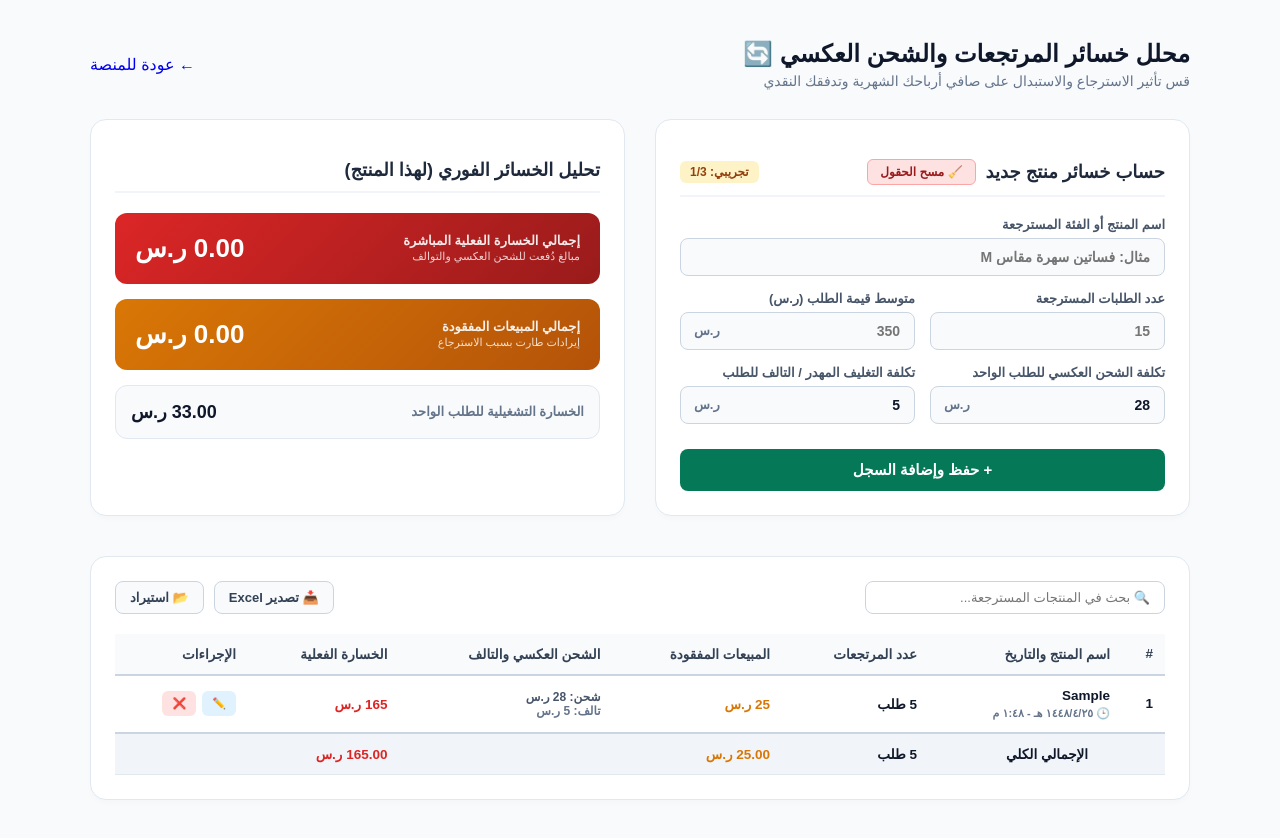
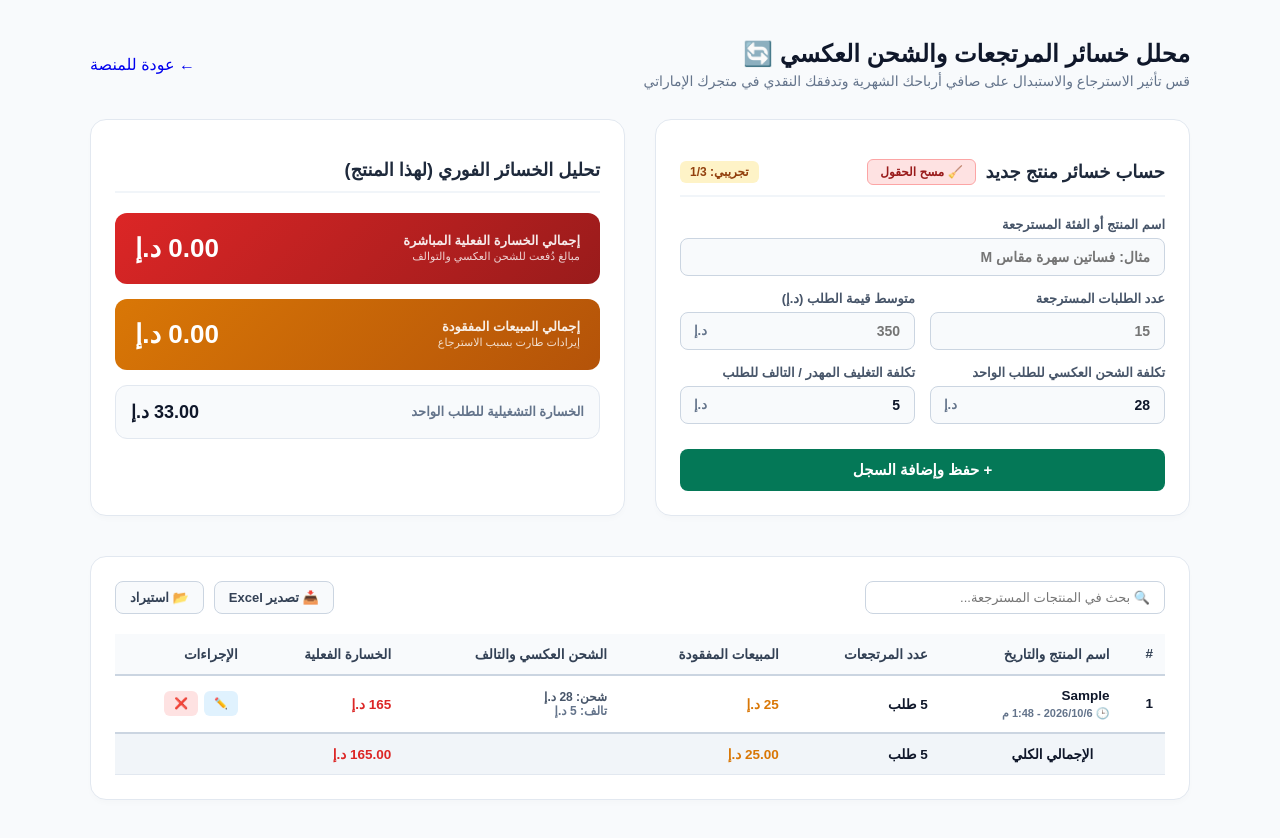
Before and after one commit to engaziasa-lang/engazia-app, a Next.js app: page /hub/ae/returns in a window 1280 px wide. Both pictures are taken after typing "Sample", "5", "5" into the empty fields and a click on the button "+ حفظ وإضافة السجل". Built offline with nearby package versions, Linux system fonts and the light colour scheme.

Commit message:
Update page.tsx

```diff
--- a/app/hub/ae/returns/page.tsx
+++ b/app/hub/ae/returns/page.tsx
@@ -10,12 +10,12 @@ interface ReturnItem {
   avgOrderValue: number;
   reverseShippingCost: number;
   damageCost: number;
-  totalLoss: number;         // الخسارة الفعلية المدفوعة (شحن + تالف)
+  totalLoss: number;       // الخسارة الفعلية المدفوعة (شحن + تالف)
   totalLostRevenue: number;  // المبيعات التي طارت
   createdAt?: string;
 }
 
-export default function ReturnsAnalyzerSA() {
+export default function ReturnsAnalyzerAE() {
   const [productName, setProductName] = useState<string>('');
   const [returnedOrders, setReturnedOrders] = useState<number | ''>('');
   const [avgOrderValue, setAvgOrderValue] = useState<number | ''>('');
@@ -29,7 +29,8 @@ export default function ReturnsAnalyzerSA() {
   const fileInputRef = useRef<HTMLInputElement>(null);
 
   useEffect(() => {
-    const saved = localStorage.getItem('seerk_returns_analysis_items');
+    // تم تغيير مفتاح التخزين لفصل بيانات الإمارات عن السعودية
+    const saved = localStorage.getItem('seerk_ae_returns_analysis_items');
     if (saved) {
       try { setItems(JSON.parse(saved)); } catch (e) { }
     }
@@ -37,7 +38,7 @@ export default function ReturnsAnalyzerSA() {
 
   const saveToLocalStorage = (newItems: ReturnItem[]) => {
     setItems(newItems);
-    localStorage.setItem('seerk_returns_analysis_items', JSON.stringify(newItems));
+    localStorage.setItem('seerk_ae_returns_analysis_items', JSON.stringify(newItems));
   };
 
   const isActivated = typeof window !== 'undefined' && !!localStorage.getItem('merchant_license_key');
@@ -74,7 +75,8 @@ export default function ReturnsAnalyzerSA() {
 
     const now = new Date();
     const timeOptions: Intl.DateTimeFormatOptions = { hour: 'numeric', minute: 'numeric', hour12: true };
-    const formattedDate = `${now.toLocaleDateString('ar-SA')} - ${now.toLocaleTimeString('ar-SA', timeOptions)}`;
+    // تعديل التوقيت ليطابق الإمارات
+    const formattedDate = `${now.toLocaleDateString('ar-AE')} - ${now.toLocaleTimeString('ar-AE', timeOptions)}`;
 
     if (editingId) {
       const updated = items.map(item => item.id === editingId ? {
@@ -156,10 +158,10 @@ export default function ReturnsAnalyzerSA() {
                 <th>اسم المنتج أو الفئة</th>
                 <th>التاريخ والوقت</th>
                 <th>عدد المرتجعات</th>
-                <th>المبيعات المفقودة</th>
-                <th>تكلفة الشحن العكسي للطلب</th>
-                <th>تكلفة التالف للطلب</th>
-                <th>إجمالي الخسارة الفعلية</th>
+                <th>المبيعات المفقودة (د.إ)</th>
+                <th>تكلفة الشحن العكسي للطلب (د.إ)</th>
+                <th>تكلفة التالف للطلب (د.إ)</th>
+                <th>إجمالي الخسارة الفعلية (د.إ)</th>
               </tr>
             </thead>
             <tbody>
@@ -188,7 +190,7 @@ export default function ReturnsAnalyzerSA() {
                 <td>${sumReturns}</td>
                 <td>${sumLostRev.toFixed(2)}</td>
                 <td colspan="2"></td>
-                <td>${sumActualLoss.toFixed(2)}</td>
+                <td>${sumActualLoss.toFixed(2)} د.إ</td>
               </tr>
             </tfoot>
           </table>
@@ -200,7 +202,7 @@ export default function ReturnsAnalyzerSA() {
     const url = URL.createObjectURL(blob);
     const link = document.createElement("a");
     link.setAttribute("href", url);
-    link.setAttribute("download", "seerk_returns_analysis.xls");
+    link.setAttribute("download", "seerk_ae_returns_analysis.xls");
     document.body.appendChild(link);
     link.click();
     document.body.removeChild(link);
@@ -303,9 +305,9 @@ export default function ReturnsAnalyzerSA() {
       <div className="header">
         <div className="title-box">
           <h1>محلل خسائر المرتجعات والشحن العكسي 🔄</h1>
-          <p>قس تأثير الاسترجاع والاستبدال على صافي أرباحك الشهرية وتدفقك النقدي</p>
+          <p>قس تأثير الاسترجاع والاستبدال على صافي أرباحك الشهرية وتدفقك النقدي في متجرك الإماراتي</p>
         </div>
-        <Link href="/hub/sa" className="back-btn">
+        <Link href="/hub/ae" className="back-btn">
           <span>←</span> عودة للمنصة
         </Link>
       </div>
@@ -339,10 +341,10 @@ export default function ReturnsAnalyzerSA() {
                 </div>
               </div>
               <div className="input-group">
-                <label>متوسط قيمة الطلب (ر.س)</label>
+                <label>متوسط قيمة الطلب (د.إ)</label>
                 <div className="input-wrapper">
                   <input className="with-currency" type="number" min="0" value={avgOrderValue === '' ? '' : avgOrderValue} onChange={(e) => setAvgOrderValue(e.target.value === '' ? '' : Number(e.target.value))} placeholder="350" required />
-                  <span className="currency-tag">ر.س</span>
+                  <span className="currency-tag">د.إ</span>
                 </div>
               </div>
             </div>
@@ -352,14 +354,14 @@ export default function ReturnsAnalyzerSA() {
                 <label>تكلفة الشحن العكسي للطلب الواحد</label>
                 <div className="input-wrapper">
                   <input className="with-currency" type="number" min="0" value={reverseShippingCost === '' ? '' : reverseShippingCost} onChange={(e) => setReverseShippingCost(e.target.value === '' ? '' : Number(e.target.value))} placeholder="28" />
-                  <span className="currency-tag">ر.س</span>
+                  <span className="currency-tag">د.إ</span>
                 </div>
               </div>
               <div className="input-group">
                 <label>تكلفة التغليف المهدر / التالف للطلب</label>
                 <div className="input-wrapper">
                   <input className="with-currency" type="number" min="0" value={damageCost === '' ? '' : damageCost} onChange={(e) => setDamageCost(e.target.value === '' ? '' : Number(e.target.value))} placeholder="5" />
-                  <span className="currency-tag">ر.س</span>
+                  <span className="currency-tag">د.إ</span>
                 </div>
               </div>
             </div>
@@ -380,7 +382,7 @@ export default function ReturnsAnalyzerSA() {
               <div style={{ fontSize: '11px', opacity: 0.8, marginTop: '2px' }}>مبالغ دُفعت للشحن العكسي والتوالف</div>
             </div>
             <div className="result-value">
-              {totalLoss.toFixed(2)} ر.س
+              {totalLoss.toFixed(2)} د.إ
             </div>
           </div>
 
@@ -390,13 +392,13 @@ export default function ReturnsAnalyzerSA() {
               <div style={{ fontSize: '11px', opacity: 0.8, marginTop: '2px' }}>إيرادات طارت بسبب الاسترجاع</div>
             </div>
             <div className="result-value">
-              {totalLostRevenue.toFixed(2)} ر.س
+              {totalLostRevenue.toFixed(2)} د.إ
             </div>
           </div>
 
           <div className="result-box" style={{ background: '#f8fafc' }}>
             <span className="result-label">الخسارة التشغيلية للطلب الواحد</span>
-            <span className="result-value" style={{ color: '#0f172a' }}>{lossPerOrder.toFixed(2)} ر.س</span>
+            <span className="result-value" style={{ color: '#0f172a' }}>{lossPerOrder.toFixed(2)} د.إ</span>
           </div>
         </div>
       </div>
@@ -447,12 +449,12 @@ export default function ReturnsAnalyzerSA() {
                       {item.createdAt && <div style={{ fontSize: '11px', color: '#64748b', marginTop: '4px', fontWeight: 600 }}>🕒 {item.createdAt}</div>}
                     </td>
                     <td style={{ fontWeight: 800 }}>{item.returnedOrders} طلب</td>
-                    <td style={{ color: '#d97706', fontWeight: 800 }}>{item.totalLostRevenue} ر.س</td>
+                    <td style={{ color: '#d97706', fontWeight: 800 }}>{item.totalLostRevenue} د.إ</td>
                     <td style={{ fontSize: '12px' }}>
-                      <div style={{ color: '#475569' }}>شحن: {item.reverseShippingCost} ر.س</div>
-                      <div style={{ color: '#64748b' }}>تالف: {item.damageCost} ر.س</div>
+                      <div style={{ color: '#475569' }}>شحن: {item.reverseShippingCost} د.إ</div>
+                      <div style={{ color: '#64748b' }}>تالف: {item.damageCost} د.إ</div>
                     </td>
-                    <td style={{ color: '#dc2626', fontWeight: 900 }}>{item.totalLoss} ر.س</td>
+                    <td style={{ color: '#dc2626', fontWeight: 900 }}>{item.totalLoss} د.إ</td>
                     <td>
                       <div style={{ display: 'flex', gap: '6px', flexWrap: 'wrap' }}>
                         <button className="tb-action-btn btn-edit" onClick={() => handleEdit(item)} title="تعديل البيانات">✏️</button>
@@ -468,9 +470,9 @@ export default function ReturnsAnalyzerSA() {
                 <tr className="tfoot-row">
                   <td colSpan={2} style={{ textAlign: 'center' }}>الإجمالي الكلي</td>
                   <td>{sumReturns} طلب</td>
-                  <td style={{ color: '#d97706' }}>{sumLostRev.toFixed(2)} ر.س</td>
+                  <td style={{ color: '#d97706' }}>{sumLostRev.toFixed(2)} د.إ</td>
                   <td></td>
-                  <td style={{ color: '#dc2626' }}>{sumActualLoss.toFixed(2)} ر.س</td>
+                  <td style={{ color: '#dc2626' }}>{sumActualLoss.toFixed(2)} د.إ</td>
                   <td></td>
                 </tr>
               </tfoot>
```
